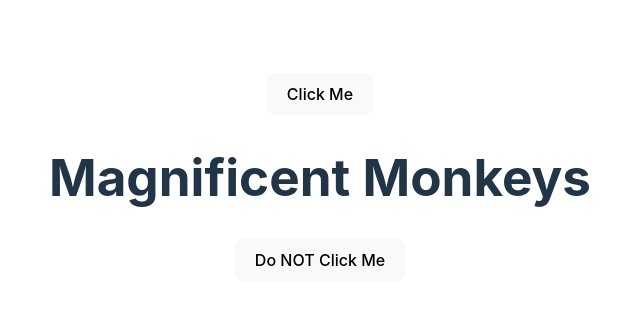
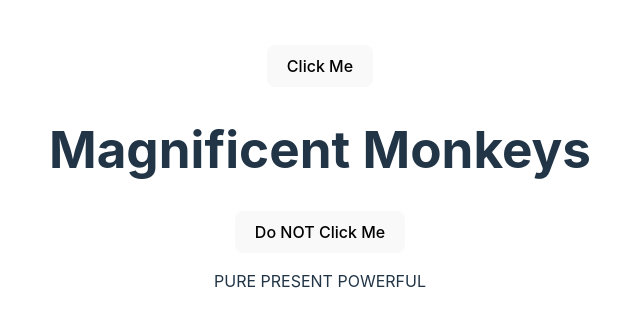
Before and after one commit to futurebound/react-testing-playground, a React (Vite) app: page / in a window 1280 px wide. Shown: the part 223-550 px from the top of the page, without its empty margins (320-960 px from the left). Built offline with nearby package versions, Linux system fonts and the light colour scheme.

Commit message:
test: exploring p tag tests

```diff
--- a/src/App.jsx
+++ b/src/App.jsx
@@ -3,6 +3,7 @@ import './App.css';
 
 function App() {
   const [heading, setHeading] = useState('Magnificent Monkeys');
+  const [text, setText] = useState('PURE PRESENT POWERFUL');
 
   const clickHandler = () => {
     setHeading('Radical Rhinos');
@@ -10,6 +11,7 @@ function App() {
 
   const doNotClickHandler = () => {
     setHeading('serious why i said do not');
+    setText('ay free thinker ME LIKEY');
   };
 
   return (
@@ -21,6 +23,7 @@ function App() {
       <button type='button' onClick={doNotClickHandler}>
         Do NOT Click Me
       </button>
+      <p>{text}</p>
     </>
   );
 }
```
